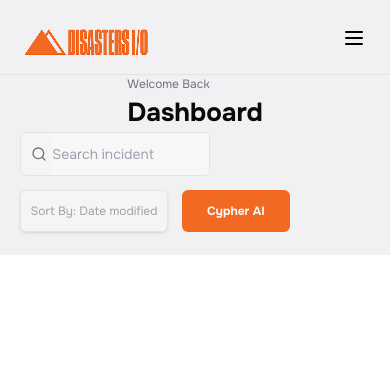
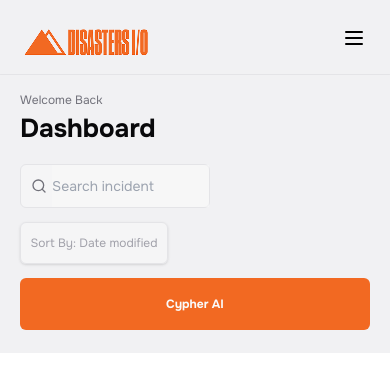
Before and after one commit to dipu59/Disasters-io, a React (Vite) app: page / in a window 390 px wide. Shown: the top 392 px of the page. Built offline with nearby package versions, Linux system fonts and the light colour scheme.

Commit message:
Nav Dashboard Responsive Completed

```diff
--- a/src/shared/navdashboard.jsx
+++ b/src/shared/navdashboard.jsx
@@ -7,24 +7,28 @@
 const Navdashboard = () => {
   return (
     <main className=" bg-[#E4E4E780]/50 ">
-      <div className=" max-w-[1268px] px-5 lg:px-0 mx-auto flex flex-col lg:flex-row justify-between items-center pb-[23px]">
-        <div>
+      <div className=" max-w-[1268px] px-5 lg:px-0 mx-auto flex flex-col lg:flex-row lg:justify-between  lg:items-center pb-[23px]">
+        <div className="py-4 lg:py-0">
           <Disc className="text-[12px]">Welcome Back</Disc>
           <Title>Dashboard</Title>
         </div>
-        <div className="flex flex-wrap gap-[14px]">
+        <div className="flex flex-wrap gap-[14px]  ">
+          <div>
             <div className="text-[#71717A] text-sm flex items-center justify-center border border-[#E4E4E7]  gap-[5px] pl-[10px] active:ring-2 hover:ring-2  max-w-[190px]   rounded-[6px] bg-[#FAFAFA]/50 ">
               <Search className="size-[18px]" />
               <input
                 placeholder="Search incident"
                 type="text"
-              className=" outline-none py-[17px] max-w-[157px]  h-[42px] bg-[#FAFAFA]/50"
+                className=" outline-none py-[0px] max-w-[157px]  h-[42px] bg-[#FAFAFA]/50"
               />
+            </div>
           </div>
           <button className="w-[148px] h-[42px] bg-[#FAFAFA]/50 border border-[#E4E4E7] rounded-[6px] text-[12px] text-[#A1A1AA] active:scale-95 transition-all shadow ">
             Sort By: Date modified
           </button>
-          <Button className='py-0 px-[25px] '>Cypher AI</Button>
+          <Button className="lg:py-0 w-full  px-[25px] lg:h-[42px] md:w-fit ">
+            Cypher AI
+          </Button>
         </div>
       </div>
     </main>
```
Lines whose indentation alone changed are shown as unchanged.
